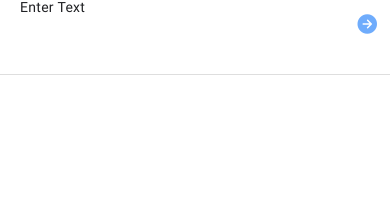
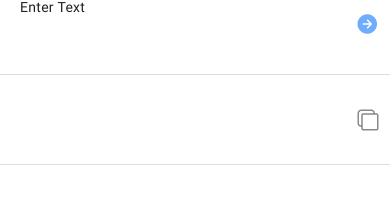
Before and after one commit to ekalrozhan/google_translate_react_native_v1, a React Native app: screen /Home in a window 390 px wide. Shown: the part 137-352 px from the top of the page. Built offline with nearby package versions, Linux system fonts and the light colour scheme.

Commit message:
style result container

```diff
--- a/screens/HomeScreen.js
+++ b/screens/HomeScreen.js
@@ -6,6 +6,7 @@ import { useState } from "react";
 
 export default function HomeScreen(props) {
   const [enteredText, setEnteredText] = useState("");
+  const [resultText, setResultText] = useState("");
 
   return (
     <View style={styles.container}>
@@ -50,6 +51,22 @@ export default function HomeScreen(props) {
             name="arrow-forward-circle"
             size={24}
             color={enteredText !== "" ? colors.primary : colors.primaryDisabled}
+          />
+        </TouchableOpacity>
+      </View>
+
+      <View style={styles.resultContainer}>
+        <Text style={styles.resultText}>{resultText}</Text>
+        <TouchableOpacity
+          disabled={resultText === ""}
+          style={styles.iconContainer}
+        >
+          <Ionicons
+            name="copy-outline"
+            size={24}
+            color={
+              resultText !== "" ? colors.textColor : colors.textColorDisabled
+            }
           />
         </TouchableOpacity>
       </View>
@@ -109,4 +126,20 @@ const styles = StyleSheet.create({
     justifyContent: "center",
     alignItems: "center",
   },
+
+  resultContainer: {
+    borderBottomColor: colors.lightGrey,
+    borderBottomWidth: 1,
+    flexDirection: "row",
+    height: 90,
+    paddingVertical: 15,
+  },
+
+  resultText: {
+    fontFamily: "regular",
+    letterSpacing: 0.3,
+    color: colors.primary,
+    flex: 1,
+    marginHorizontal: 20,
+  },
 });
--- a/utils/colors.js
+++ b/utils/colors.js
@@ -2,5 +2,6 @@ export default {
   primary: "#1a73e8",
   primaryDisabled: "#6facfc",
   lightGrey: "#dedede",
-  textColor: "#202124"
+  textColor: "#202124",
+  textColorDisabled: "#898989"
 };
```
